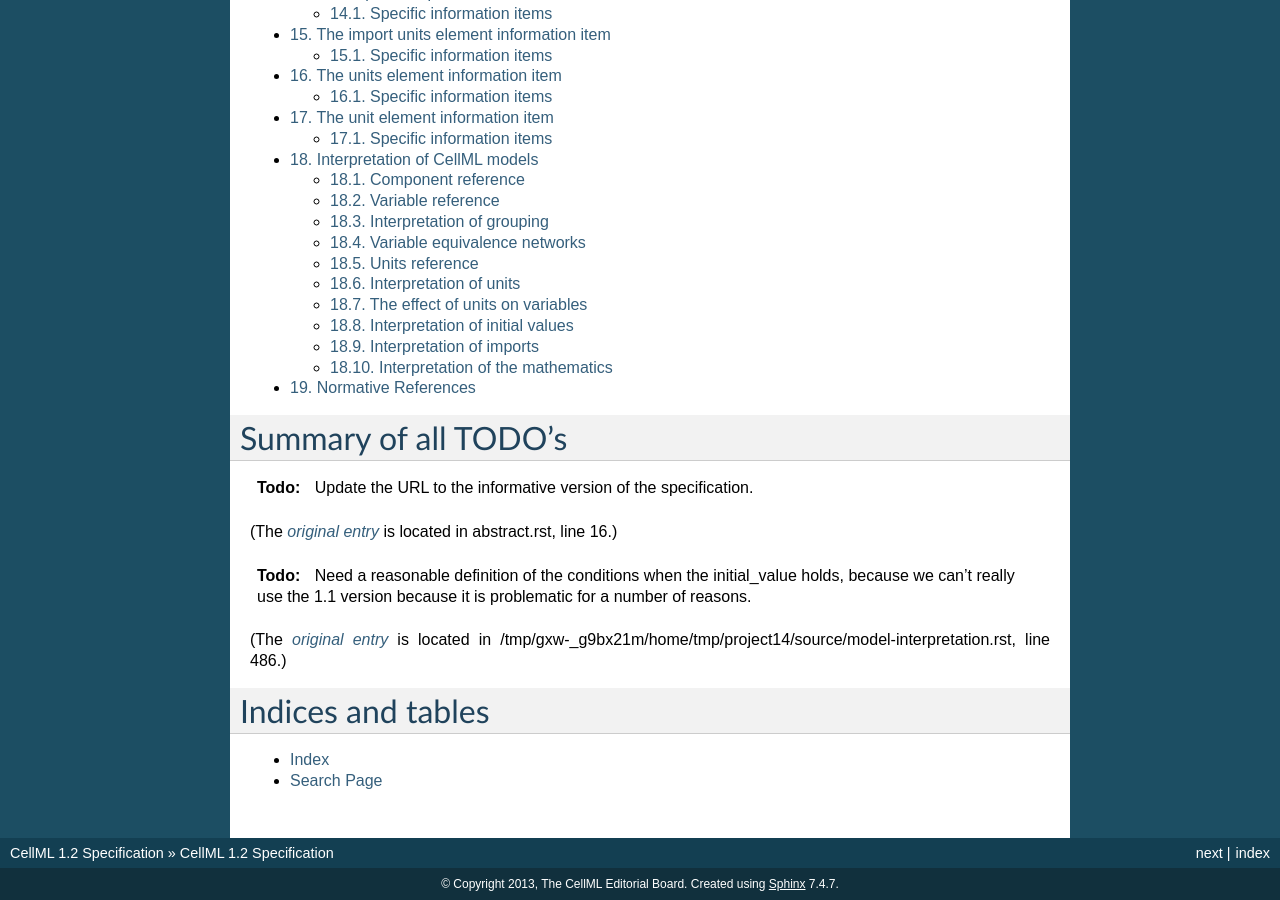
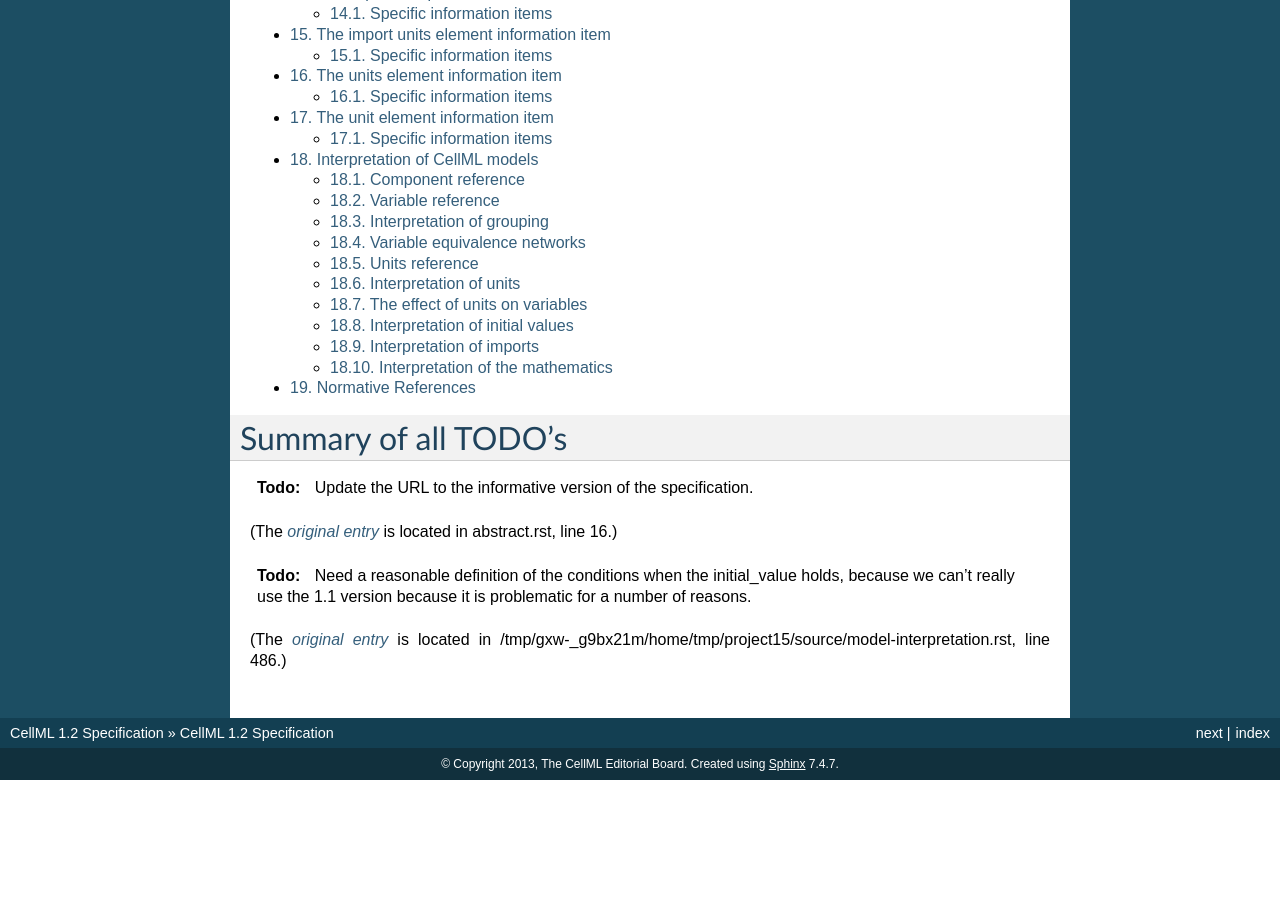
Before and after one commit to nickerso/cellml-spec-sphinx-test, a Sphinx documentation site: the page built from source/index.rst, in a window 1280 px wide and 900 px high, scrolled down 1393 px. Built offline with Sphinx 7.4.7, drawn with Linux system fonts in a browser that asks for light colours; after the commit the page ends 2173 px from its top, so only the background shows below that.

Commit message:
Some minor cleaning up.

```diff
--- a/source/conf.py
+++ b/source/conf.py
@@ -27,7 +27,7 @@
 # coming with Sphinx (named 'sphinx.ext.*') or your custom ones.
 extensions = ['sphinx.ext.mathjax', 'sphinx.ext.todo']
 
-# set to false to hide all todo's and the todolist
+# Set to false to hide all todo's and the todolist
 todo_include_todos = True
 
 # Add any paths that contain templates here, relative to this directory.
--- a/source/index.rst
+++ b/source/index.rst
@@ -32,10 +32,3 @@
 =====================
 
 .. todolist::
-
-
-Indices and tables
-==================
-
-* :ref:`genindex`
-* :ref:`search`
```
